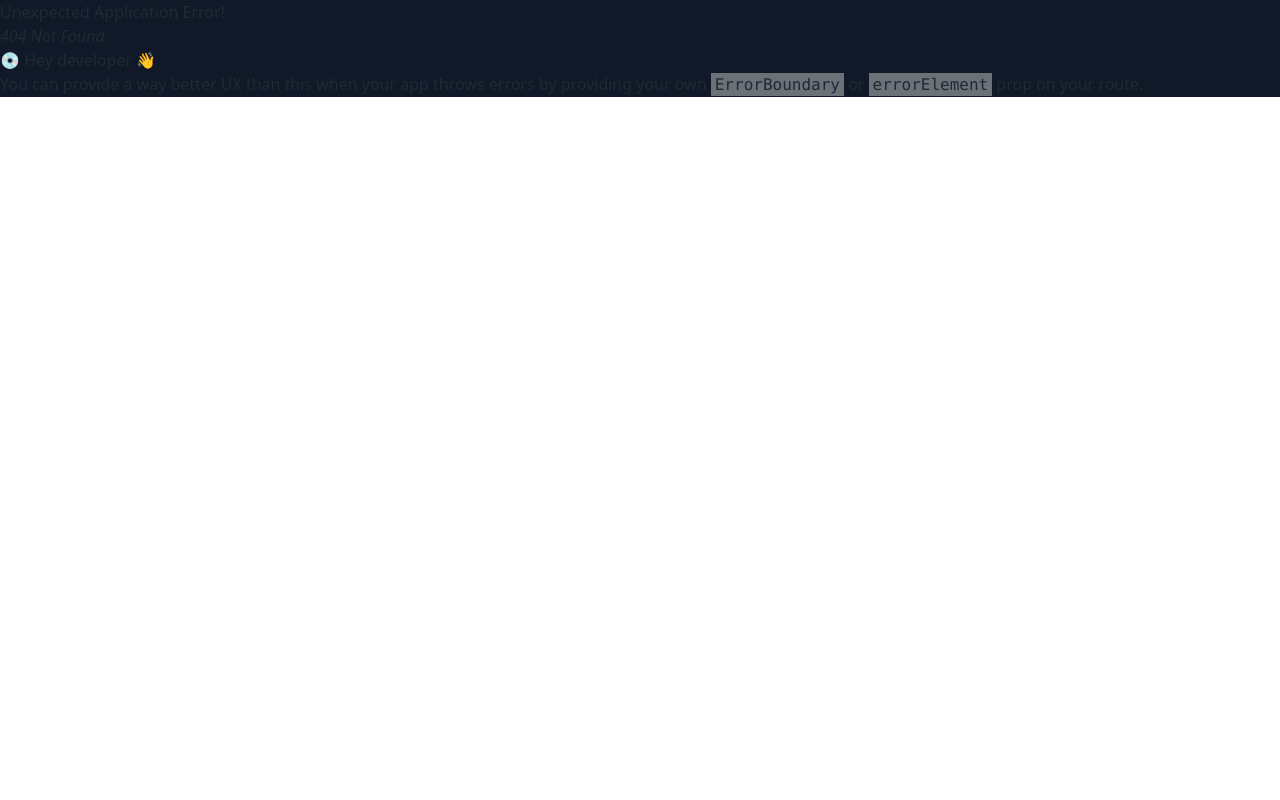
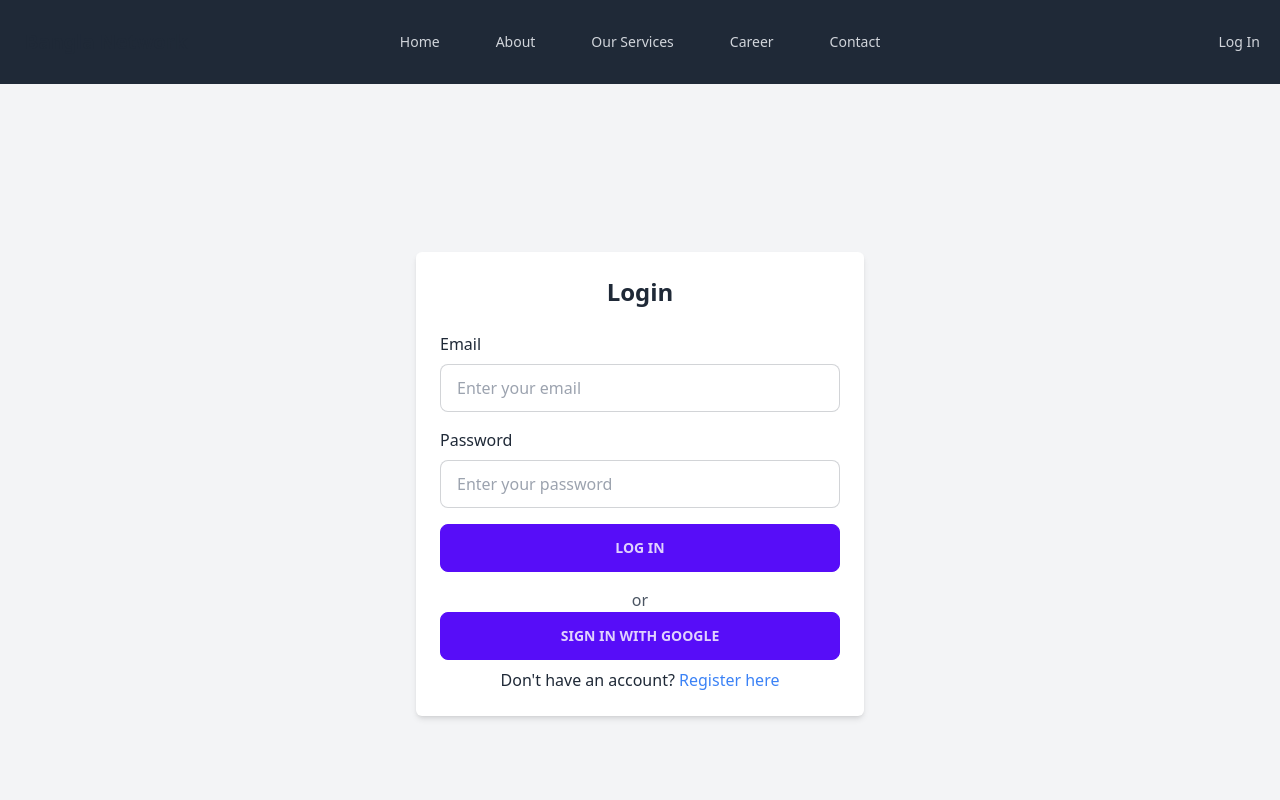
Before and after one commit to Nahiduzzamann/bangla-network, a React (Vite) app: page /login in a window 1280 px wide. Before the commit this address had no page. Shown: the top 800 px of the page. Built offline with nearby package versions, Linux system fonts and the light colour scheme; no server answers.

Commit message:
authentication done

```diff
--- /dev/null
+++ b/src/pages/Login/Login.jsx
@@ -0,0 +1,87 @@
+import React, { useContext, useState } from 'react';
+import { Link, useLocation, useNavigate } from 'react-router-dom';
+import { AuthContext } from '../../providers/AuthProvider';
+
+const Login = () => {
+    const { signIn, signInWithGoogle } = useContext(AuthContext);
+    const location = useLocation()
+    const navigate = useNavigate()
+    const from = location.state?.from?.pathname || '/'
+    const [errorMessage, setErrorMessage] = useState('');
+
+    const handleSubmit = (event) => {
+        event.preventDefault();
+        const form = event.target;
+        const email = form.email.value;
+        const password = form.password.value;
+        console.log(email, password)
+        signIn(email, password)
+            .then(result => {
+                const user = result.user;
+                navigate(from, { replace: true })
+            })
+            .catch(error => setErrorMessage(error.message));
+    };
+    const handleGoogleLogin = () => {
+        signInWithGoogle()
+            .then(result => {
+                const user = result.user;
+                navigate(from, { replace: true })
+            })
+            .catch(error => setErrorMessage(error.message));
+    }
+    return (
+        <div className="flex items-center justify-center min-h-screen bg-gray-100">
+            <div className="w-full max-w-md p-6 bg-white rounded-md shadow-md">
+                <h2 className="text-2xl font-semibold text-center mb-6">Login</h2>
+                {errorMessage && (
+                    <div className="bg-red-100 border-l-4 border-red-500 text-red-700 p-4 mb-4" role="alert">
+                        <p>{errorMessage}</p>
+                    </div>
+                )}
+                <form onSubmit={handleSubmit}>
+                    <div className="mb-4">
+                        <label htmlFor="email" className="block font-medium mb-2">Email</label>
+                        <input
+                            type="email"
+                            name='email'
+                            id="email"
+                            className="input input-bordered w-full"
+                            placeholder="Enter your email"
+                            required
+                        />
+                    </div>
+                    <div className="mb-4">
+                        <label htmlFor="password" className="block font-medium mb-2">Password</label>
+                        <input
+                            type="password"
+                            name='password'
+                            id="password"
+                            className="input input-bordered w-full"
+                            placeholder="Enter your password"
+                            required
+                        />
+                    </div>
+                    <button
+                        type="submit"
+                        className="btn btn-primary w-full mb-4"
+                    >
+                        Log in
+                    </button>
+                </form>
+                <div className="text-center">
+                    <p className="text-gray-600">or</p>
+                    <button onClick={handleGoogleLogin} className="btn btn-primary w-full">
+                        Sign in with Google
+                    </button>
+                    <p className="mt-2">
+                        Don't have an account?{' '}
+                        <Link to="/registration" className="text-blue-500 hover:underline">Register here</Link>
+                    </p>
+                </div>
+            </div>
+        </div>
+    );
+};
+
+export default Login;
--- a/src/pages/Shared/Navbar/Navbar.jsx
+++ b/src/pages/Shared/Navbar/Navbar.jsx
@@ -1,7 +1,9 @@
-import React, { useState } from 'react';
+import React, { useContext, useState } from 'react';
 import { Link, NavLink, useLocation } from 'react-router-dom';
+import { AuthContext } from '../../../providers/AuthProvider';
 
 const Navbar = () => {
+    const { user, logOut } = useContext(AuthContext);
     const [isOpen, setIsOpen] = useState(false);
     const [isOpenToggleProfile, setIsOpenToggleProfile] = useState(false);
     const location = useLocation();
@@ -12,6 +14,14 @@ const Navbar = () => {
     const toggleProfile = () => {
         setIsOpenToggleProfile(!isOpenToggleProfile);
     };
+    const handleLogout = () => {
+        logOut()
+            .then(result => {
+                const user = result.user;
+                navigate(from, { replace: true })
+            })
+            .catch(error => console.log(error.message))
+    }
 
     return (
 
@@ -120,11 +130,13 @@ const Navbar = () => {
                     </ul>
                 </div>
                 <div className="navbar-end">
+                    {
+
+                        user ?
+                            <>
                                 <div className="dropdown dropdown-end">
                                     <button onClick={toggleProfile} tabIndex={0} className="btn btn-ghost btn-circle avatar">
-                            <div className="w-10 rounded-full">
-                                <img src="https://play-lh.googleusercontent.com/i1qvljmS0nE43vtDhNKeGYtNlujcFxq72WAsyD2htUHOac57Z9Oiew0FrpGKlEehOvo=w240-h480-rw" />
-                            </div>
+                                        <img src={user.photoURL || 'https://cdn.pixabay.com/photo/2015/10/05/22/37/blank-profile-picture-973460_1280.png'} alt="Picture" className="h-8 w-8 rounded-full" />
                                     </button>
                                     {isOpenToggleProfile && <ul tabIndex={0} className="mt-3 p-2 shadow menu menu-sm dropdown-content bg-base-100 rounded-box w-52">
                                         <li>
@@ -133,9 +145,15 @@ const Navbar = () => {
                                             </Link>
                                         </li>
                                         <li><Link>Settings</Link></li>
-                            <li><Link>Logout</Link></li>
+                                        <li><button onClick={handleLogout}>Logout</button></li>
                                     </ul>}
                                 </div>
+                            </>
+                            :
+                            <>
+                                <Link to='login' className="text-gray-300 hover:bg-gray-700 px-3 py-2 rounded-md text-sm font-medium">Log In</Link>
+                            </>
+                    }
                 </div>
             </div>
         </nav>
--- /dev/null
+++ b/src/pages/SignUp/Registration.jsx
@@ -0,0 +1,115 @@
+
+import React, { useContext, useState } from 'react';
+import { Link, useLocation, useNavigate } from 'react-router-dom';
+import { AuthContext } from '../../providers/AuthProvider';
+
+const Registration = () => {
+    const { createUser, updateUser } = useContext(AuthContext);
+    const [errorMessage, setErrorMessage] = useState('');
+    const location = useLocation()
+    const navigate = useNavigate()
+    const from = location.state?.from?.pathname || '/'
+
+    const handleSubmit = (event) => {
+        event.preventDefault();
+        const form = event.target;
+        const name = form.name.value;
+        const email = form.email.value;
+        const password = form.password.value;
+        const photoUrl = form.photoUrl.value;
+        console.log(photoUrl, email, password)
+        const info = { displayName: name, photoURL: photoUrl }
+        // Perform registration logic here
+        if (name.trim() === '' || email.trim() === '' || password === '' || photoUrl.trim() === '') {
+            // Empty fields error
+            setErrorMessage('All fields are required');
+        } else {
+            // Redirect to success page or desired page
+            createUser(email, password)
+                .then(result => {
+                    setErrorMessage('');
+                    const user = result.user;
+
+                    updateUser(info)
+                        .then(result => console.log(result))
+                        .catch((error) => { });
+
+                    navigate(from, { replace: true })
+                })
+                .catch(error => setErrorMessage(error.message))
+
+        }
+
+    };
+
+    return (
+        <div className="flex items-center justify-center min-h-screen bg-gray-100">
+            <div className="w-full max-w-md p-6 bg-white rounded-md shadow-md">
+                <h2 className="text-2xl font-semibold text-center mb-6">Registration</h2>
+                {errorMessage && (
+                    <div className="bg-red-100 border-l-4 border-red-500 text-red-700 p-4 mb-4" role="alert">
+                        <p>{errorMessage}</p>
+                    </div>
+                )}
+                <form onSubmit={handleSubmit}>
+                    <div className="mb-4">
+                        <label htmlFor="name" className="block font-medium mb-2">Name</label>
+                        <input
+                            type="text"
+                            id="name"
+                            className="input input-bordered w-full"
+                            placeholder="Enter your name"
+                            name='name'
+                            required
+                        />
+                    </div>
+                    <div className="mb-4">
+                        <label htmlFor="email" className="block font-medium mb-2">Email</label>
+                        <input
+                            type="email"
+                            id="email"
+                            className="input input-bordered w-full"
+                            placeholder="Enter your email"
+                            name='email'
+                            required
+                        />
+                    </div>
+                    <div className="mb-4">
+                        <label htmlFor="password" className="block font-medium mb-2">Password</label>
+                        <input
+                            type="password"
+                            id="password"
+                            className="input input-bordered w-full"
+                            placeholder="Enter your password"
+                            name='password'
+                            required
+                        />
+                    </div>
+                    <div className="mb-4">
+                        <label htmlFor="photoUrl" className="block font-medium mb-2">Photo URL</label>
+                        <input
+                            type="text"
+                            id="photoUrl"
+                            className="input input-bordered w-full"
+                            placeholder="Enter your photo URL"
+                            name='photoUrl'
+                            required
+                        />
+                    </div>
+                    <button
+                        type="submit"
+                        className="btn btn-primary w-full mb-4"
+                    >
+                        Register
+                    </button>
+                    <p className="mt-2">
+                        Already have an account?{' '}
+                        <Link to="/login" className="text-blue-500 hover:underline">Login here</Link>
+                    </p>
+                </form>
+            </div>
+        </div>
+    );
+};
+
+export default Registration;
--- a/src/providers/AuthProvider.jsx
+++ b/src/providers/AuthProvider.jsx
@@ -1,57 +1,62 @@
-// import React, { createContext } from 'react';
-// import { createUserWithEmailAndPassword, getAuth, onAuthStateChanged, signInWithEmailAndPassword, signOut, GoogleAuthProvider, signInWithPopup  } from "firebase/auth";
-// import app from '../firebase/firebase.config';
-// import { useEffect } from 'react';
-// import { useState } from 'react';
+import { createContext, useEffect, useState } from "react";
+import { GoogleAuthProvider, createUserWithEmailAndPassword, getAuth, onAuthStateChanged, signInWithEmailAndPassword, signInWithPopup, signOut, updateProfile } from "firebase/auth";
+import app from "../firebase/firebase.config";
 
-// export const AuthContext = createContext(null);
-// const provider = new GoogleAuthProvider();
-// const auth = getAuth(app);
+export const AuthContext = createContext();
+const auth = getAuth(app);
+const provider = new GoogleAuthProvider();
 
-// const AuthProvider = ({ children }) => {
-//     const [user, setUser] = useState(null)
-//     const [loading, setLoading] = useState(true)
+const AuthProvider = ({ children }) => {
+    const [user, setUser] = useState(null);
+    const [loading, setLoading] = useState(true);
 
-//     const createUser = (email, password) => {
-//         setLoading(true)
-//         return createUserWithEmailAndPassword(auth, email, password)
-//     }
-//     const signIn = (email, password) => {
-//         setLoading(true)
-//         return signInWithEmailAndPassword(auth, email, password)
-//     }
-//     const signInWithGoogle = () => {
-//         setLoading(true)
-//         return signInWithPopup(auth, provider)
-//     }
-//     const logOut = () => {
-//         setLoading(true)
-//         return signOut(auth)
-//     }
+    const createUser = (email, password) => {
+        setLoading(true);
+        return createUserWithEmailAndPassword(auth, email, password);
+    }
 
-//     useEffect(() => {
-//       const unsubscribe =  onAuthStateChanged(auth, loggedUser => {
-//             setUser(loggedUser)
-//             setLoading(false)
-//         })
-//         return ()=>{
-//             unsubscribe();
-//         }
-//     }, [])
+    const signIn = (email, password) => {
+        setLoading(true);
+        return signInWithEmailAndPassword(auth, email, password);
+    }
+    const signInWithGoogle = () => {
+        setLoading(true);
+        return signInWithPopup(auth, provider);
+    }
 
-//     const authInfo = {
-//         user,
-//         createUser,
-//         signIn,
-//         logOut,
-//         loading
-//     }
+    const logOut = () => {
+        setLoading(true);
+        return signOut(auth);
+    }
+    const updateUser = (info) => {
+        return updateProfile(auth.currentUser, info);
+    }
 
-//     return (
-//         <AuthContext.Provider value={authInfo}>
-//             {children}
-//         </AuthContext.Provider>
-//     );
-// };
+    useEffect(() => {
+        const unsubscribe = onAuthStateChanged(auth, currentUser => {
+            setUser(currentUser);
+            setLoading(false);
+        });
+        return () => {
+            return unsubscribe();
+        }
+    }, [])
 
-// export default AuthProvider;
+    const authInfo = {
+        user,
+        loading,
+        createUser,
+        signIn,
+        logOut,
+        signInWithGoogle,
+        updateUser
+    }
+
+    return (
+        <AuthContext.Provider value={authInfo}>
+            {children}
+        </AuthContext.Provider>
+    );
+};
+
+export default AuthProvider;
```
Also changed, not shown: src/main.jsx (+14 -1 lines). Lines whose indentation alone changed are shown as unchanged.
